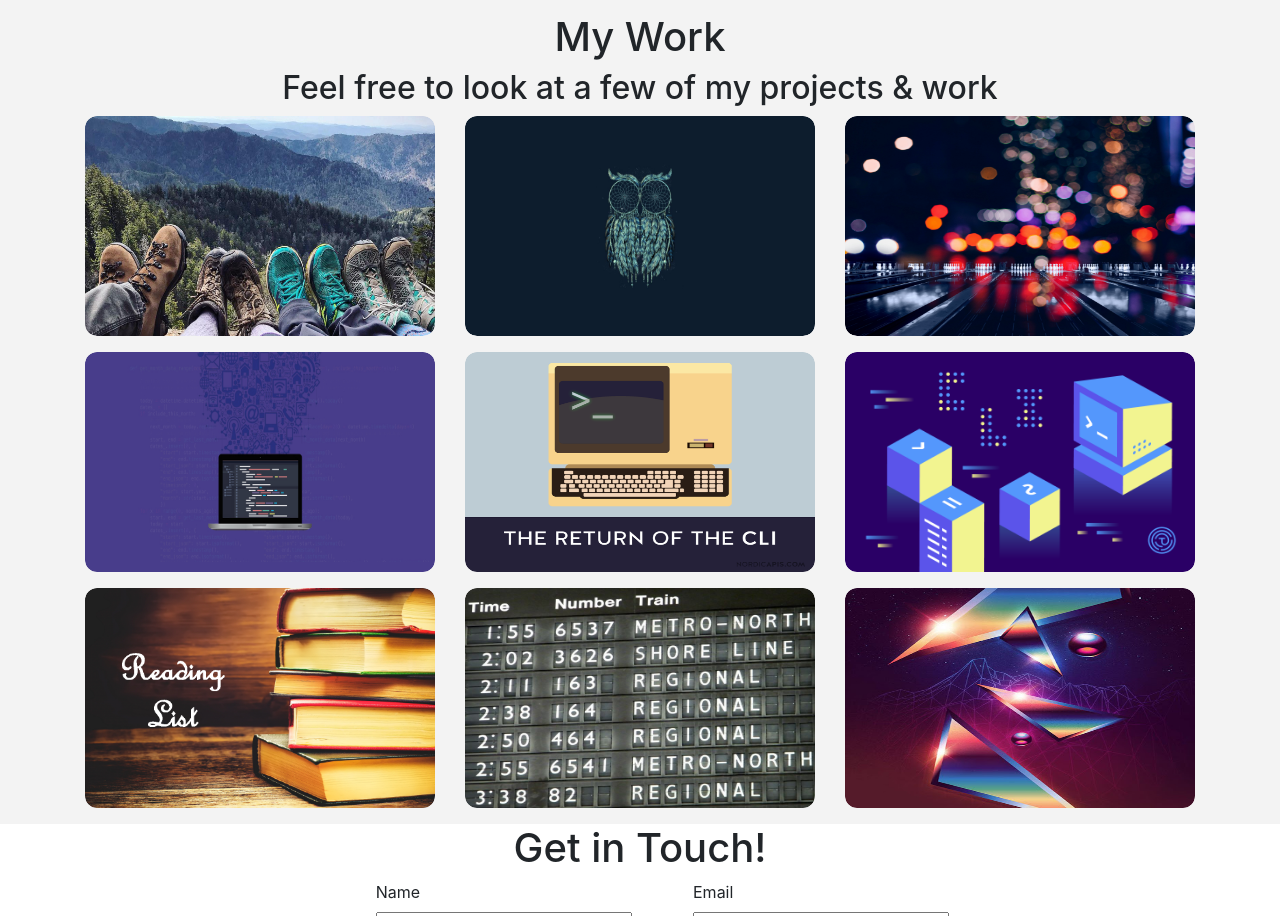
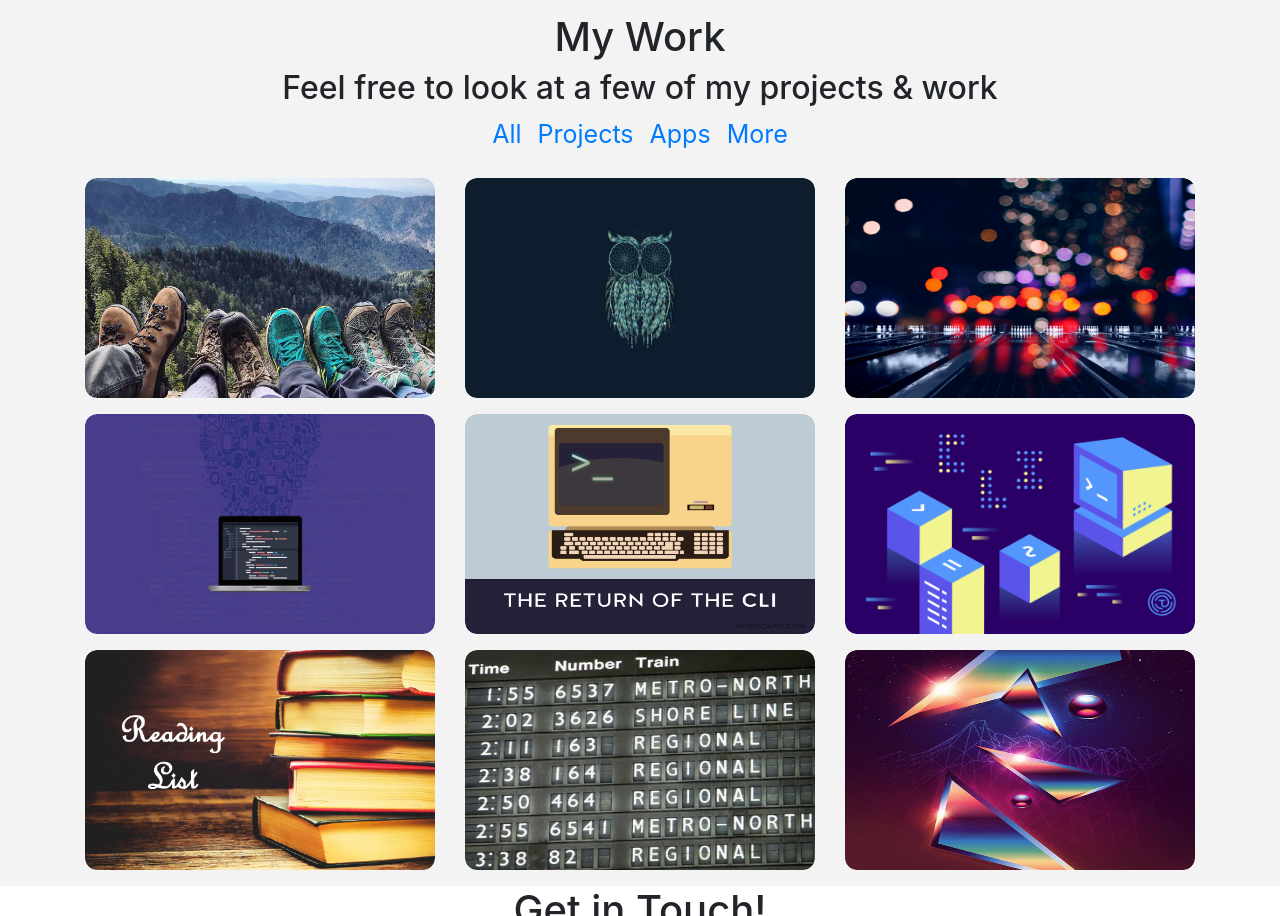
Before and after one commit to skip1113/Skips-Portfolio, a website: page index.html in a window 1280 px wide. Shown: the part 1699-2615 px from the top of the page. Drawn offline with nearby package versions, Linux system fonts and the light colour scheme.

Commit message:
Added tabs for portfolio

```diff
--- a/index.html
+++ b/index.html
@@ -170,16 +170,17 @@
                     <h2 class="subtitle">Feel free to look at a few of my projects & work</h2>
                 </div>
             </div>
-            <!-- <div class="row">
+            <div class="row">
                 <div class="col align-self-center">
                     <div class="project-buttons">
-                        <a class="btn btn-info">Projects</a>
-                        <a class=" btn btn-info">Apps</a>
-                        <a class="btn btn-info">More</a>
+                        <a class="pro-btn">All</a>
+                        <a class="pro-btn">Projects</a>
+                        <a class="pro-btn">Apps</a>
+                        <a class="pro-btn">More</a>
                     </div>
 
                 </div>
-            </div> -->
+            </div>
             <div class="portfolio-grid" id="gallery">
                 <div class="row" id="project-list">
                     <div class="col-sm" data-my-order="1">
--- a/scss/style.scss
+++ b/scss/style.scss
@@ -57,10 +57,15 @@ div.project-buttons {
   margin: 0 auto;
   display: table;
   padding-bottom: 1em;
+  font-size: 25px;
 }
-a.btn.btn-info {
-  margin-right: 5px;
+a.pro-btn {
+  margin: 8px;
+  text-decoration: none;
 }
+// a.app-btn {
+//   margin-right: 8px;
+// }
 .portfolio .container h1 {
   text-align: center;
 }
```
Also changed, not shown: scss/style.css, 1 other file.
